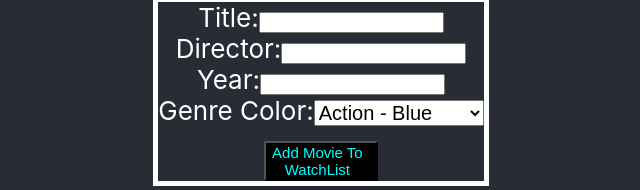
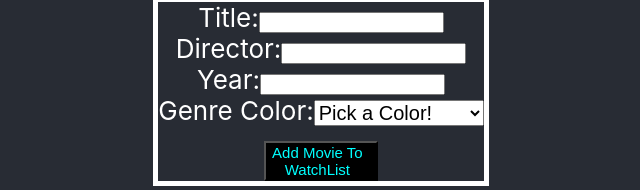
Before and after one commit to amanda-hecht89/react-movie-list, a React (Create React App) app: page / in a window 1280 px wide. Shown: the part 398-588 px from the top of the page, without its empty margins (319-959 px from the left). Built offline with nearby package versions, Linux system fonts and the light colour scheme.

Commit message:
color works

```diff
--- a/src/App.css
+++ b/src/App.css
@@ -65,3 +65,10 @@
   margin: 10px;
 
 }
+.moviesHere {
+  font-size: 15px;
+  display: flex;
+  justify-content: center;
+  flex-wrap: wrap;
+
+}
--- a/src/App.js
+++ b/src/App.js
@@ -30,10 +30,10 @@ function App() {
   }
 
   function deleteMovie(name) {
-    const index = addMovie.findIndex(allMovies => allMovies.name === name);
+    const index = allMovies.findIndex(allMovies => allMovies.name === name);
     allMovies.splice(index, 1);
     setShowMovies('');
-    setAllMovies([...addMovie]);
+    setAllMovies([...allMovies]);
   }
 
   return (
--- a/src/Movies/MovieForm.js
+++ b/src/Movies/MovieForm.js
@@ -37,6 +37,7 @@ export default function MovieForm({ movieTitle, setMovieTitle,
         <label>
                 Genre Color:
           <select className="dropDown" value={movieColor} onChange={e => setMovieColor(e.target.value)}>
+            <option value="blank">Pick a Color!</option>
             <option value="pink">Romance - Pink</option>
             <option value="blue">Action - Blue</option>
             <option value="green">Comedy - Green</option>
--- a/src/UseMovieForm.js
+++ b/src/UseMovieForm.js
@@ -4,7 +4,7 @@ export default function useMovieForm() {
 
   const [movieTitle, setMovieTitle] = useState('');
   const [movieDirector, setMovieDirector] = useState('');
-  const [movieColor, setMovieColor] = useState('blue');
+  const [movieColor, setMovieColor] = useState('blank');
   const [movieYear, setMovieYear] = useState('');
   return {
     movieTitle, setMovieTitle, movieDirector, setMovieDirector,
```
